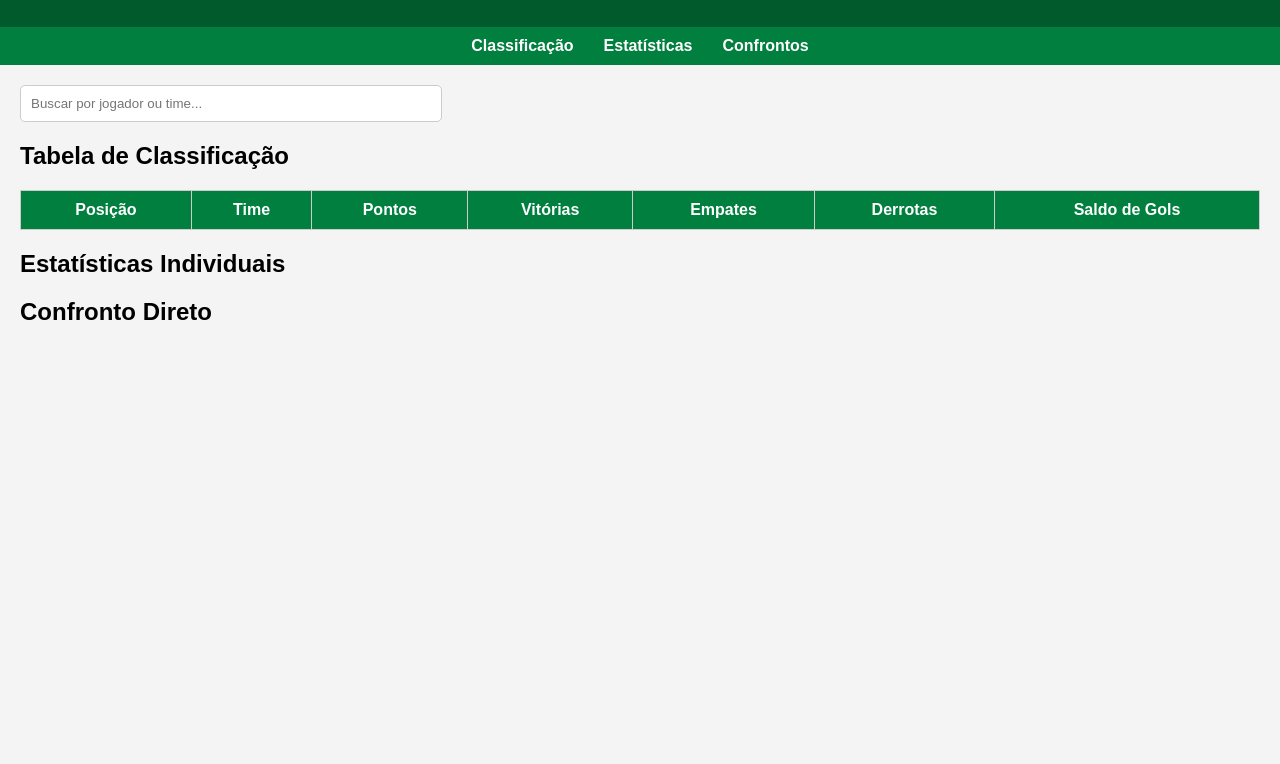
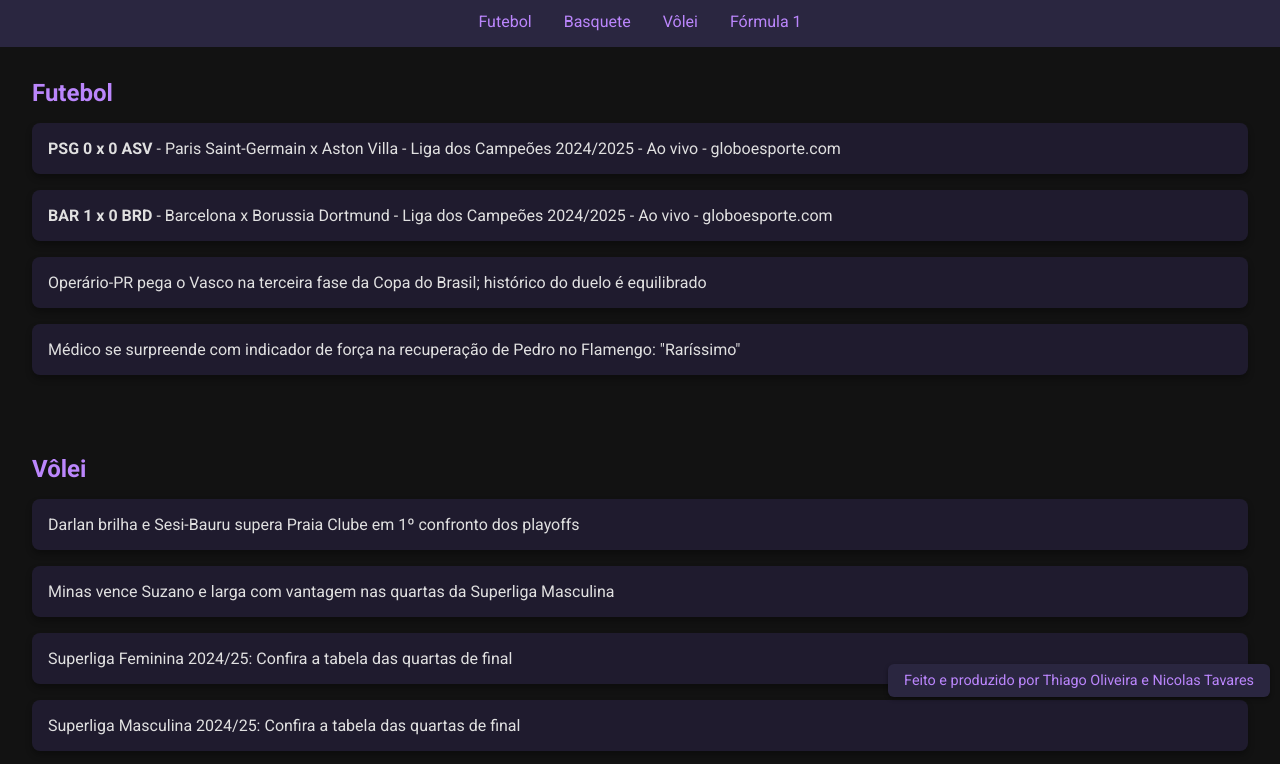
Before and after one commit to Thiagosantosw4/website-azure, a plain HTML site: page index.html in a window 1280 px wide. Shown: the part 93-857 px from the top of the page. Before the commit the page ends 800 px from the top, so only its background shows below. Drawn offline with Linux system fonts and the light colour scheme.

Commit message:
Subindo site

```diff
--- a/index.html
+++ b/index.html
@@ -1,109 +1,140 @@
 <!DOCTYPE html>
-<html lang="pt-br">
+<html lang="pt-BR">
 <head>
-  <meta charset="UTF-8">
-  <meta name="viewport" content="width=device-width, initial-scale=1.0">
-  <title>Brasileirão 2025</title>
+  <meta charset="UTF-8" />
+  <meta name="viewport" content="width=device-width, initial-scale=1.0" />
+  <title>Notícias Esportivas</title>
+  <link href="https://fonts.googleapis.com/css2?family=Roboto:wght@400;700&display=swap" rel="stylesheet">
   <style>
-    body {
-      font-family: Arial, sans-serif;
+    * {
       margin: 0;
       padding: 0;
-      background-color: #f4f4f4;
+      box-sizing: border-box;
+      font-family: 'Roboto', sans-serif;
+    }
+    body {
+      background-color: #121212;
+      color: #e0e0e0;
     }
     header {
-      background-color: #005a2c;
-      color: white;
-      padding: 20px;
+      background-color: #1f1b2e;
+      color: #bb86fc;
+      padding: 1rem 2rem;
       text-align: center;
     }
     nav {
-      background-color: #007f3f;
       display: flex;
       justify-content: center;
-      padding: 10px;
+      background-color: #2a2640;
     }
     nav a {
-      color: white;
+      color: #bb86fc;
+      padding: 1rem;
       text-decoration: none;
-      margin: 0 15px;
-      font-weight: bold;
+      transition: background 0.3s;
     }
     nav a:hover {
-      text-decoration: underline;
+      background-color: #3b3660;
     }
-    .container {
-      padding: 20px;
+    .section {
+      padding: 2rem;
     }
-    .search-bar {
-      margin-bottom: 20px;
+    .section h2 {
+      margin-bottom: 1rem;
+      color: #bb86fc;
     }
-    .search-bar input {
-      padding: 10px;
-      width: 100%;
-      max-width: 400px;
-      border: 1px solid #ccc;
-      border-radius: 5px;
+    .news-card {
+      background: #1f1b2e;
+      border-radius: 8px;
+      box-shadow: 0 4px 6px rgba(0,0,0,0.3);
+      padding: 1rem;
+      margin-bottom: 1rem;
     }
-    table {
-      width: 100%;
-      border-collapse: collapse;
-      margin-top: 20px;
+    footer {
+      background-color: #1f1b2e;
+      color: #bb86fc;
+      text-align: center;
+      padding: 1rem;
+      margin-top: 2rem;
+      position: relative;
     }
-    th, td {
-      padding: 10px;
-      border: 1px solid #ccc;
-      text-align: center;
-    }
-    th {
-      background-color: #007f3f;
-      color: white;
+    .credits {
+      position: fixed;
+      right: 10px;
+      bottom: 10px;
+      font-size: 0.9rem;
+      color: #bb86fc;
+      background-color: #2a2640;
+      padding: 0.5rem 1rem;
+      border-radius: 6px;
+      box-shadow: 0 2px 4px rgba(0,0,0,0.4);
     }
   </style>
 </head>
 <body>
   <header>
-    <h1>Campeonato Brasileiro 2025</h1>
+    <h1>Notícias Esportivas</h1>
+    <p>Futebol • Basquete • Vôlei • Fórmula 1</p>
   </header>
   <nav>
-    <a href="#classificacao">Classificação</a>
-    <a href="#estatisticas">Estatísticas</a>
-    <a href="#confrontos">Confrontos</a>
+    <a href="#futebol">Futebol</a>
+    <a href="#basquete">Basquete</a>
+    <a href="#volei">Vôlei</a>
+    <a href="#f1">Fórmula 1</a>
   </nav>
-  <div class="container">
-    <div class="search-bar">
-      <input type="text" placeholder="Buscar por jogador ou time...">
+
+  <section id="futebol" class="section">
+    <h2>Futebol</h2>
+    <div class="news-card">
+      <strong>PSG 0 x 0 ASV</strong> - Paris Saint-Germain x Aston Villa - Liga dos Campeões 2024/2025 - Ao vivo - globoesporte.com
     </div>
+    <div class="news-card">
+      <strong>BAR 1 x 0 BRD</strong> - Barcelona x Borussia Dortmund - Liga dos Campeões 2024/2025 - Ao vivo - globoesporte.com
+    </div>
+    <div class="news-card">
+      Operário-PR pega o Vasco na terceira fase da Copa do Brasil; histórico do duelo é equilibrado
+    </div>
+    <div class="news-card">
+      Médico se surpreende com indicador de força na recuperação de Pedro no Flamengo: "Raríssimo"
+    </div>
+  </section>
 
-    <section id="classificacao">
-      <h2>Tabela de Classificação</h2>
-      <table>
-        <thead>
-          <tr>
-            <th>Posição</th>
-            <th>Time</th>
-            <th>Pontos</th>
-            <th>Vitórias</th>
-            <th>Empates</th>
-            <th>Derrotas</th>
-            <th>Saldo de Gols</th>
-          </tr>
-        </thead>
-        <tbody>
-          <!-- Dados dos times aqui -->
-        </tbody>
-      </table>
-    </section>
+  <section id="volei" class="section">
+    <h2>Vôlei</h2>
+    <div class="news-card">Darlan brilha e Sesi-Bauru supera Praia Clube em 1º confronto dos playoffs</div>
+    <div class="news-card">Minas vence Suzano e larga com vantagem nas quartas da Superliga Masculina</div>
+    <div class="news-card">Superliga Feminina 2024/25: Confira a tabela das quartas de final</div>
+    <div class="news-card">Superliga Masculina 2024/25: Confira a tabela das quartas de final</div>
+    <div class="news-card">Superliga Masculina: raio-x das equipes e como chegam aos playoffs</div>
+    <div class="news-card">De volta à elite após quase 30 anos, Sorocaba teve time histórico</div>
+  </section>
 
-    <section id="estatisticas">
-      <h2>Estatísticas Individuais</h2>
-      <!-- Conteúdo das estatísticas aqui -->
-    </section>
+  <section id="basquete" class="section">
+    <h2>Basquete</h2>
+    <div class="news-card">Steve Kerr brinca em cobrança a Buddy Hield: "Diga 'oi' para Steph..."</div>
+    <div class="news-card">Doncic joga em Dallas pela primeira vez após troca para o Lakers</div>
+    <div class="news-card">Ja Morant faz comemoração imitando granada após ser multado</div>
+    <div class="news-card">LeBron James é primeiro atleta profissional a inspirar boneco Ken</div>
+    <div class="news-card">Sesi Araraquara x Maringá: onde assistir ao jogo pela LBF</div>
+    <div class="news-card">São José encara União Corinthians em confronto direto por vaga no G-8 do NBB</div>
+  </section>
 
-    <section id="confrontos">
-      <h2>Confronto Direto</h2>
-      <!-- Painel de confronto direto aqui -->
-    </section>
-  </div>
+  <section id="f1" class="section">
+    <h2>Fórmula 1</h2>
+    <div class="news-card">Drugovich vai pilotar Aston Martin em treino do GP do Bahrein</div>
+    <div class="news-card">Verstappen brinca sobre a McLaren: "Naquele carro, vocês nem me veriam mais"</div>
+    <div class="news-card">#NaPontadosDedos 240: vitória de Verstappen; papo com Arthur Leist</div>
+    <div class="news-card">Sainz leva multa de R$ 129 mil por atraso após problema estomacal</div>
+    <div class="news-card">Verstappen considera vitória no Japão como indício de reação da RBR</div>
+    <div class="news-card">Imprensa italiana critica início da Ferrari na F1 2025: "Assim não dá"</div>
+    <div class="news-card">RBR vai priorizar título de pilotos da F1 com Verstappen</div>
+    <div class="news-card">Hamilton lamenta ritmo no Japão e revela problema no carro da Ferrari</div>
+    <div class="news-card">Norris exalta Verstappen e nega surpresa com rival na briga por título</div>
+  </section>
+
+  <footer>
+    <p>&copy; 2025 Notícias Esportivas • Todos os direitos reservados</p>
+  </footer>
+  <div class="credits">Feito e produzido por Thiago Oliveira e Nicolas Tavares</div>
 </body>
 </html>
```
Also changed, not shown: 1 other file.
